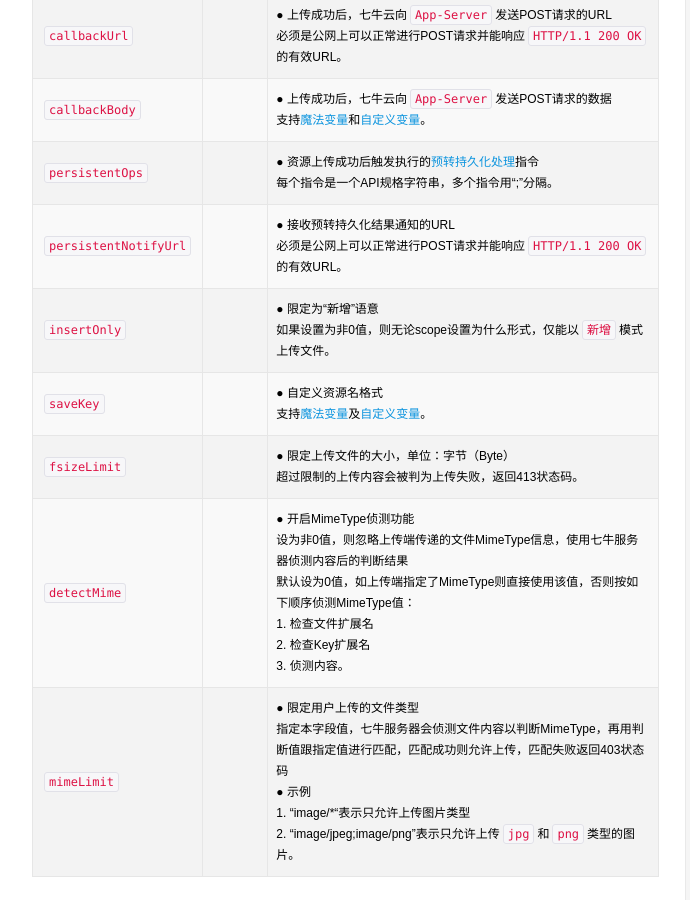
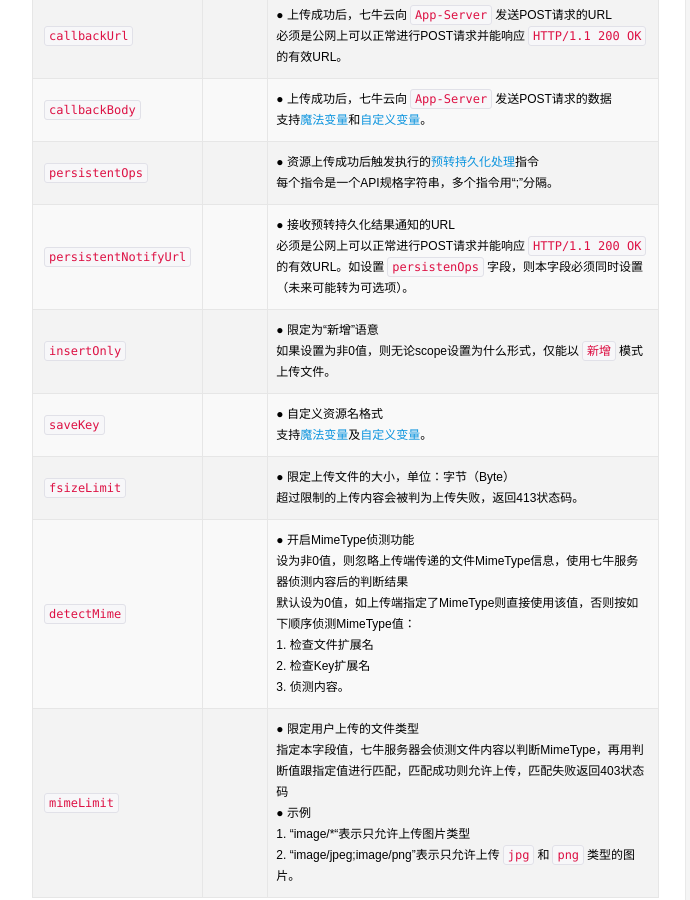
Before and after one commit to qiniu/developer.qiniu.com, a Jekyll site: the page built from docs/v6/api/reference/security/put-policy.md, in a window 1280 px wide and 900 px high, scrolled down 1398 px. Shown: the whole window, without its empty margins (435-1125 px from the left). Built offline with Jekyll 4.4.1, drawn with Linux system fonts in a browser that asks for light colours; nearby versions of some CDN libraries; library files that are not in the unit come from our copies.

Commit message:
修正persistentNotifyOps的描述：当前必须设置该字段。

```diff
--- a/docs/v6/api/reference/security/put-policy.md
+++ b/docs/v6/api/reference/security/put-policy.md
@@ -48,7 +48,7 @@ order: 980
 <a id="put-policy-callback-url"></a>`callbackUrl`         |      | ● 上传成功后，七牛云向`App-Server`发送POST请求的URL<br>必须是公网上可以正常进行POST请求并能响应`HTTP/1.1 200 OK`的有效URL。
 <a id="put-policy-callback-body"></a>`callbackBody`        |      | ● 上传成功后，七牛云向`App-Server`发送POST请求的数据<br>支持[魔法变量][magicVariablesHref]和[自定义变量][xVariablesHref]。
 <a id="put-policy-persistent-ops"></a>`persistentOps`       |      | ● 资源上传成功后触发执行的[预转持久化处理][fopHref]指令<br>每个指令是一个API规格字符串，多个指令用“;”分隔。
-<a id="put-policy-persisten-notify-url"></a>`persistentNotifyUrl` |      | ● 接收预转持久化结果通知的URL<br>必须是公网上可以正常进行POST请求并能响应`HTTP/1.1 200 OK`的有效URL。
+<a id="put-policy-persisten-notify-url"></a>`persistentNotifyUrl` |      | ● 接收预转持久化结果通知的URL<br>必须是公网上可以正常进行POST请求并能响应`HTTP/1.1 200 OK`的有效URL。如设置`persistenOps`字段，则本字段必须同时设置（未来可能转为可选项）。
 <a id="put-policy-insert-only"></a>`insertOnly`          |      | ● 限定为“新增”语意<br>如果设置为非0值，则无论scope设置为什么形式，仅能以`新增`模式上传文件。
 <a id="put-policy-save-key"></a>`saveKey`             |      | ● 自定义资源名格式<br>支持[魔法变量][magicVariablesHref]及[自定义变量][xVariablesHref]。
 <a id="put-policy-fsize-limit"></a>`fsizeLimit`          |      | ● 限定上传文件的大小，单位：字节（Byte）<br>超过限制的上传内容会被判为上传失败，返回413状态码。
```
Also changed, not shown: docs/v6/api/overview/fop/persistent-fop.md (+1 -1 lines).
